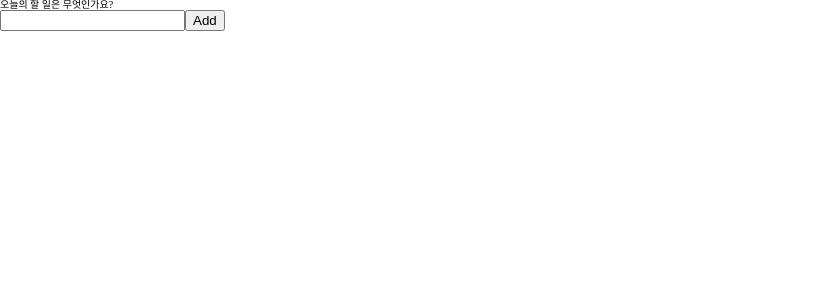
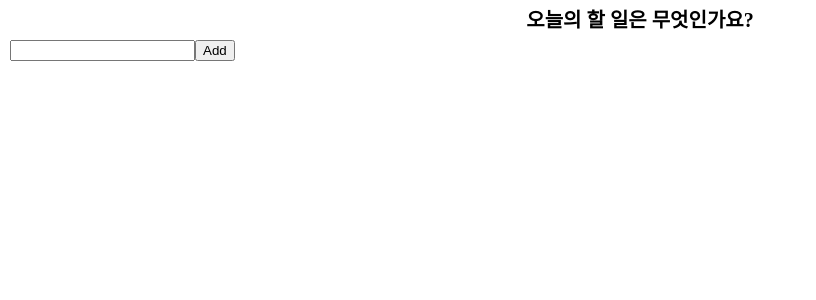
Before and after one commit to dygmm4288/wanted-fe-challenge-3, a React (Vite) app: page / in a window 1280 px wide. Shown: the top 300 px of the page, without its empty margins (0-816 px from the left). Built offline with nearby package versions, Linux system fonts and the light colour scheme.

Commit message:
[style] : layout style 설정

```diff
--- a/src/App.tsx
+++ b/src/App.tsx
@@ -1,11 +1,12 @@
 import TodoHeader from "./components/Layout/TodoHeader";
 import TodoMain from "./components/Layout/TodoMain";
+import { Wrapper } from "./components/Layout/layout.styles";
 
 export default function App() {
   return (
-    <>
+    <Wrapper>
       <TodoHeader />
       <TodoMain />
-    </>
+    </Wrapper>
   );
 }
--- a/src/components/Layout/TodoHeader.tsx
+++ b/src/components/Layout/TodoHeader.tsx
@@ -1,7 +1,9 @@
+import { Header } from "./layout.styles";
+
 export default function TodoHeader() {
   return (
-    <header>
+    <Header>
       <h1>오늘의 할 일은 무엇인가요?</h1>
-    </header>
+    </Header>
   );
 }
--- a/src/components/Layout/TodoMain.tsx
+++ b/src/components/Layout/TodoMain.tsx
@@ -1,11 +1,12 @@
 import TodoForm from "../Form/TodoForm";
 import TodoList from "../List/TodoList";
+import { Main } from "./layout.styles";
 
 export default function TodoMain() {
   return (
-    <main>
+    <Main>
       <TodoForm />
       <TodoList />
-    </main>
+    </Main>
   );
 }
--- /dev/null
+++ b/src/components/Layout/layout.styles.tsx
@@ -0,0 +1,23 @@
+import styled from "styled-components";
+
+export const Wrapper = styled.div`
+  width: 100vw;
+  padding: 1rem;
+
+  display: flex;
+  flex-direction: column;
+  gap: 1rem;
+`;
+
+export const Header = styled.header`
+  font-size: 2rem;
+  text-align: center;
+  font-weight: bold;
+`;
+
+export const Main = styled.main`
+  display: flex;
+  flex-direction: column;
+  align-items: stretch;
+  gap: 1rem;
+`;
```
